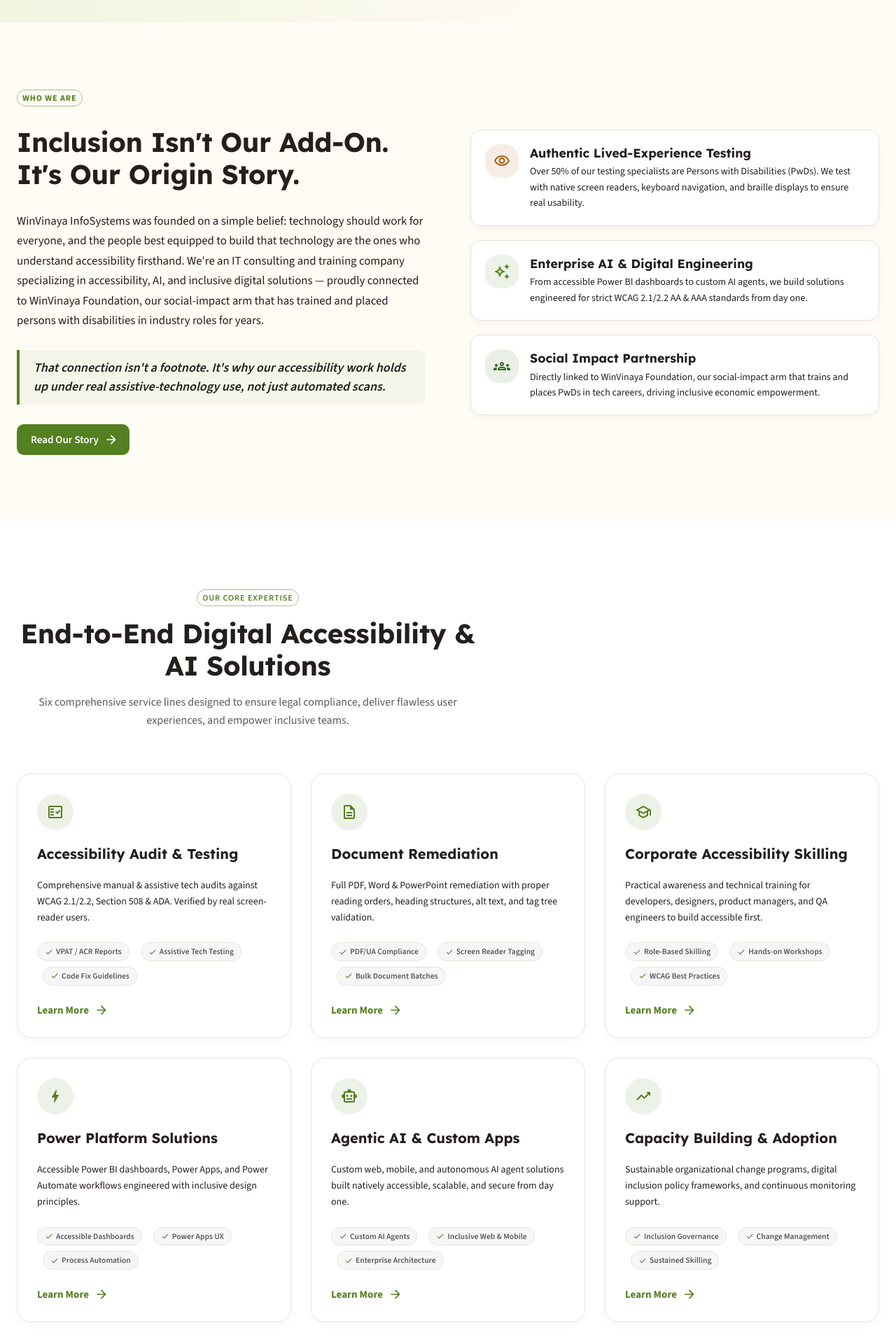
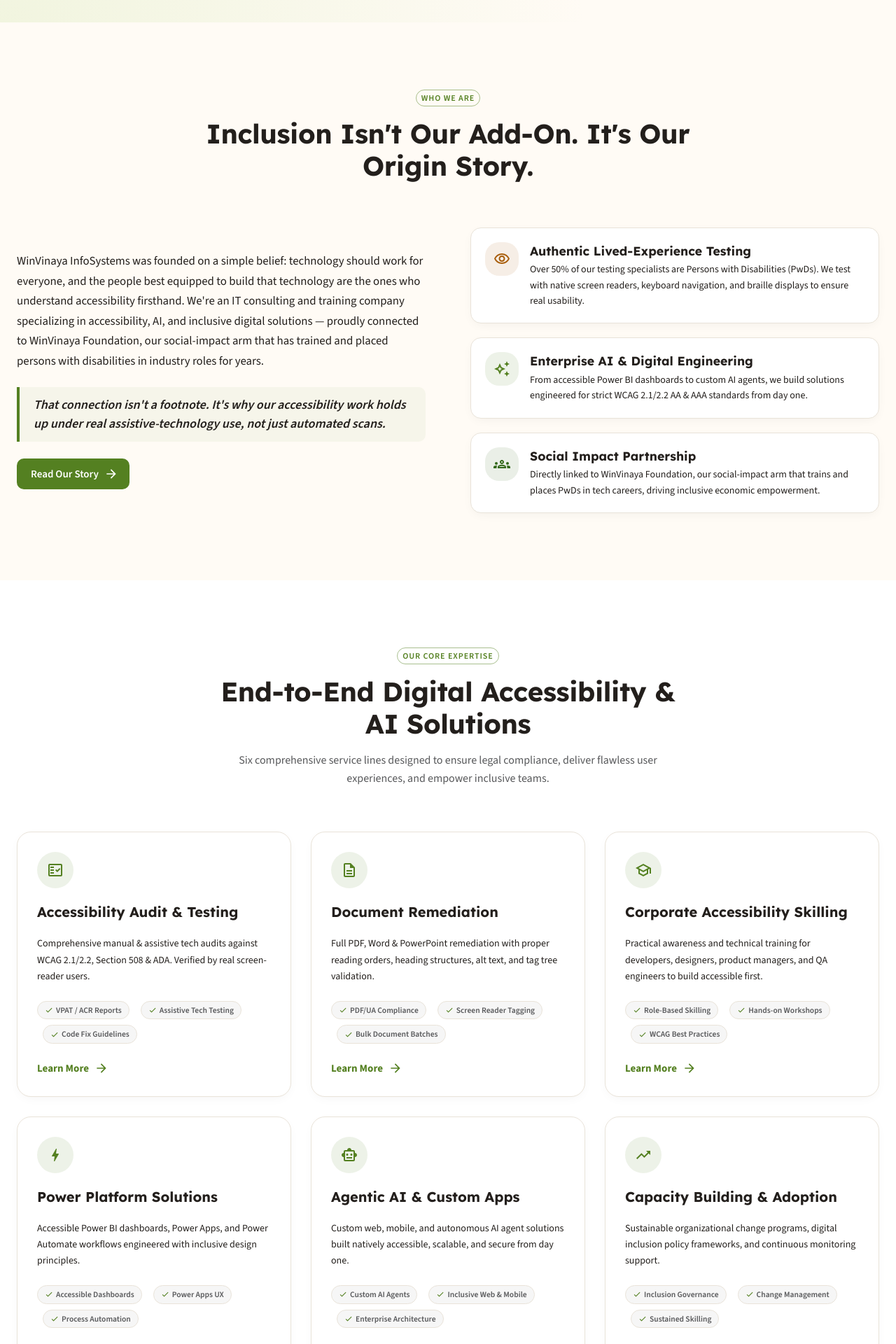
Before and after one commit to winvinayainfosystemsindia/wviswebsite2.0, a React (Vite) app in the folder frontend/: page / in a window 1280 px wide. Shown: the part 1000-2920 px from the top of the page at 70% size. Built offline with nearby package versions, Linux system fonts and the light colour scheme.

Commit message:
build errors and the sections designs are modified

```diff
--- a/frontend/src/components/SectionHeading/SectionHeading.tsx
+++ b/frontend/src/components/SectionHeading/SectionHeading.tsx
@@ -41,8 +41,10 @@
       sx={{
         alignItems: align === 'center' ? 'center' : 'flex-start',
         textAlign: align,
+        width: '100%',
         maxWidth,
         mx: align === 'center' ? 'auto' : 0,
+        alignSelf: align === 'center' ? 'center' : 'flex-start',
       }}
     >
       {eyebrow && (
@@ -63,11 +65,11 @@
           }}
         />
       )}
-      <Typography id={headingId} variant={headingVariant} sx={{ color: headingColor }}>
+      <Typography id={headingId} variant={headingVariant} sx={{ color: headingColor, textAlign: align }}>
         {heading}
       </Typography>
       {description && (
-        <Typography variant="body1" sx={{ color: descriptionColor, opacity: tone === 'inverse' ? 0.85 : 1 }}>
+        <Typography variant="body1" sx={{ color: descriptionColor, opacity: tone === 'inverse' ? 0.85 : 1, textAlign: align }}>
           {description}
         </Typography>
       )}
--- a/frontend/src/sections/home/AboutTeaserSection.tsx
+++ b/frontend/src/sections/home/AboutTeaserSection.tsx
@@ -8,7 +8,7 @@
 import AutoAwesomeOutlinedIcon from '@mui/icons-material/AutoAwesomeOutlined'
 import GroupsOutlinedIcon from '@mui/icons-material/GroupsOutlined'
 import ArrowForwardIcon from '@mui/icons-material/ArrowForward'
-import { Button, Chip } from '../../components'
+import { Button, SectionHeading } from '../../components'
 import { aboutTeaser } from '../../data'
 
 const Highlight = styled(Box)(({ theme }) => ({
@@ -40,20 +40,18 @@
 export const AboutTeaserSection = () => (
   <Box component="section" aria-labelledby="about-heading" sx={{ bgcolor: 'background.default' }}>
     <Container maxWidth="xl" sx={{ py: { xs: 8, md: 12 } }}>
-      <Grid container spacing={{ xs: 6, md: 8 }} sx={{ alignItems: 'center' }}>
+      <Stack spacing={{ xs: 6, md: 8 }} sx={{ alignItems: 'center' }}>
+        <SectionHeading
+          headingId="about-heading"
+          eyebrow={aboutTeaser.eyebrow}
+          heading={aboutTeaser.heading}
+          maxWidth={720}
+        />
+
+        <Grid container spacing={{ xs: 6, md: 8 }} sx={{ width: '100%', alignItems: 'center' }}>
           {/* Left Column: Story & Narrative */}
           <Grid size={{ xs: 12, md: 6 }}>
-          <Stack spacing={3.5}>
-            <Chip
-              label={aboutTeaser.eyebrow}
-              tone="accent"
-              variant="outlined"
-              size="small"
-              sx={{ alignSelf: 'flex-start', textTransform: 'uppercase', letterSpacing: '0.08em', fontSize: '0.75rem', fontWeight: 700 }}
-            />
-            <Typography id="about-heading" variant="h2">
-              {aboutTeaser.heading}
-            </Typography>
+            <Stack spacing={3}>
               <Typography variant="body1" color="text.secondary" sx={{ fontSize: '1.05rem', lineHeight: 1.7 }}>
                 {aboutTeaser.body}
               </Typography>
@@ -144,6 +142,7 @@
           </Stack>
         </Grid>
       </Grid>
+    </Stack>
   </Container>
 </Box>
 )
--- a/frontend/src/sections/home/FoundationSection.tsx
+++ b/frontend/src/sections/home/FoundationSection.tsx
@@ -6,7 +6,7 @@
 import Diversity2OutlinedIcon from '@mui/icons-material/Diversity2Outlined'
 import CheckCircleOutlinedIcon from '@mui/icons-material/CheckCircleOutlined'
 import ArrowForwardIcon from '@mui/icons-material/ArrowForward'
-import { Button, IconBadge } from '../../components'
+import { Button, IconBadge, SectionHeading } from '../../components'
 import { foundationTeaser } from '../../data'
 
 const Root = styled('section')(({ theme }) => ({
@@ -27,15 +27,13 @@
     <Container maxWidth="xl" sx={{ py: { xs: 8, md: 12 } }}>
       <Stack spacing={3.5} sx={{ maxWidth: 720, mx: 'auto', alignItems: 'center', textAlign: 'center' }}>
         <IconBadge icon={<Diversity2OutlinedIcon />} tone="accent" size="lg" />
-        <Typography variant="overline" color="accent.main" sx={{ fontWeight: 700, letterSpacing: '0.08em' }}>
-          {foundationTeaser.eyebrow}
-        </Typography>
-        <Typography id="foundation-heading" variant="h2">
-          {foundationTeaser.heading}
-        </Typography>
-        <Typography variant="body1" color="text.secondary" sx={{ fontSize: '1.05rem', lineHeight: 1.65 }}>
-          {foundationTeaser.body}
-        </Typography>
+        <SectionHeading
+          headingId="foundation-heading"
+          eyebrow={foundationTeaser.eyebrow}
+          heading={foundationTeaser.heading}
+          description={foundationTeaser.body}
+          maxWidth={720}
+        />
 
         {/* Impact Highlights */}
         <Stack direction="row" spacing={2} sx={{ flexWrap: 'wrap', justifyContent: 'center', gap: 1.5, py: 1 }}>
--- a/frontend/src/sections/home/ImpactSection.tsx
+++ b/frontend/src/sections/home/ImpactSection.tsx
@@ -46,7 +46,7 @@
 export const ImpactSection = () => (
   <Box component="section" aria-labelledby="impact-heading" sx={{ bgcolor: 'background.paper' }}>
     <Container maxWidth="xl" sx={{ py: { xs: 8, md: 12 } }}>
-      <Stack spacing={{ xs: 6, md: 8 }}>
+      <Stack spacing={{ xs: 6, md: 8 }} sx={{ alignItems: 'center' }}>
         <SectionHeading
           headingId="impact-heading"
           eyebrow={impact.eyebrow}
@@ -55,7 +55,7 @@
           maxWidth={620}
         />
 
-        <Grid container spacing={3}>
+        <Grid container spacing={3} sx={{ width: '100%' }}>
           {impact.stats.map((stat) => (
             <Grid key={stat.id} size={{ xs: 12, sm: 6, md: 3 }}>
               <StatCard>
--- a/frontend/src/sections/home/ResourcesTeaserSection.tsx
+++ b/frontend/src/sections/home/ResourcesTeaserSection.tsx
@@ -59,7 +59,7 @@
 export const ResourcesTeaserSection = () => (
   <Box component="section" aria-labelledby="resources-heading" sx={{ bgcolor: 'background.default' }}>
     <Container maxWidth="xl" sx={{ py: { xs: 8, md: 12 } }}>
-      <Stack spacing={{ xs: 6, md: 8 }}>
+      <Stack spacing={{ xs: 6, md: 8 }} sx={{ alignItems: 'center' }}>
         <SectionHeading
           headingId="resources-heading"
           eyebrow={resourcesTeaser.eyebrow}
@@ -68,7 +68,7 @@
           maxWidth={620}
         />
 
-        <Grid container spacing={3}>
+        <Grid container spacing={3} sx={{ width: '100%' }}>
           {resourceLinks.map((link) => (
             <Grid key={link.id} size={{ xs: 12, sm: 6, lg: 3 }} sx={{ display: 'flex' }}>
               <ResourceCard href={link.href} aria-label={link.label}>
--- a/frontend/src/sections/home/ServicesSection.tsx
+++ b/frontend/src/sections/home/ServicesSection.tsx
@@ -56,7 +56,7 @@
 export const ServicesSection = () => (
   <Box component="section" aria-labelledby="services-heading" sx={{ bgcolor: 'background.paper' }}>
     <Container maxWidth="xl" sx={{ py: { xs: 8, md: 12 } }}>
-      <Stack spacing={{ xs: 6, md: 8 }}>
+      <Stack spacing={{ xs: 6, md: 8 }} sx={{ alignItems: 'center' }}>
         <SectionHeading
           headingId="services-heading"
           eyebrow={servicesTeaser.eyebrow}
@@ -65,7 +65,7 @@
           maxWidth={660}
         />
 
-        <Grid container spacing={3.5}>
+        <Grid container spacing={3.5} sx={{ width: '100%' }}>
           {servicesTeaser.items.map((service) => (
             <Grid key={service.id} size={{ xs: 12, sm: 6, lg: 4 }} sx={{ display: 'flex' }}>
               <ServiceCard href={service.href} aria-label={service.title}>
--- a/frontend/src/sections/home/WhyWinVinayaSection.tsx
+++ b/frontend/src/sections/home/WhyWinVinayaSection.tsx
@@ -45,12 +45,12 @@
 export const WhyWinVinayaSection = () => (
   <Root aria-labelledby="why-us-heading">
     <Container maxWidth="xl" sx={{ py: { xs: 8, md: 12 } }}>
-      <Stack spacing={{ xs: 8, md: 10 }}>
+      <Stack spacing={{ xs: 8, md: 10 }} sx={{ alignItems: 'center' }}>
         {/* Top: 4 Core Differentiators */}
-        <Stack spacing={{ xs: 6, md: 8 }}>
+        <Stack spacing={{ xs: 6, md: 8 }} sx={{ width: '100%', alignItems: 'center' }}>
           <SectionHeading headingId="why-us-heading" eyebrow={whyUs.eyebrow} heading={whyUs.heading} maxWidth={640} />
 
-          <Grid container spacing={3}>
+          <Grid container spacing={3} sx={{ width: '100%' }}>
             {whyUs.items.map((item) => (
               <Grid key={item.id} size={{ xs: 12, sm: 6, lg: 3 }} sx={{ display: 'flex' }}>
                 <Card
@@ -66,17 +66,15 @@
         </Stack>
 
         {/* Bottom: 4-Step Engagement Process */}
-        <Stack spacing={4}>
-          <Box sx={{ textAlign: 'center', maxWidth: 600, mx: 'auto' }}>
-            <Typography variant="overline" color="accent.main" sx={{ fontWeight: 700, letterSpacing: '0.08em' }}>
-              HOW WE WORK
-            </Typography>
-            <Typography variant="h3" sx={{ mt: 0.5 }}>
-              {whyUs.workflowHeading}
-            </Typography>
-          </Box>
+        <Stack spacing={4} sx={{ width: '100%', alignItems: 'center' }}>
+          <SectionHeading
+            eyebrow="HOW WE WORK"
+            heading={whyUs.workflowHeading}
+            headingVariant="h3"
+            maxWidth={600}
+          />
 
-          <Grid container spacing={3}>
+          <Grid container spacing={3} sx={{ width: '100%' }}>
             {whyUs.workflowSteps.map((step) => (
               <Grid key={step.stepNumber} size={{ xs: 12, sm: 6, md: 3 }}>
                 <StepCard>
```
Lines whose indentation alone changed are shown as unchanged.
